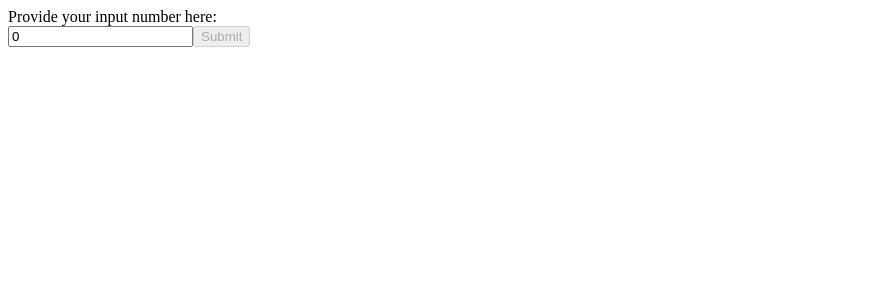
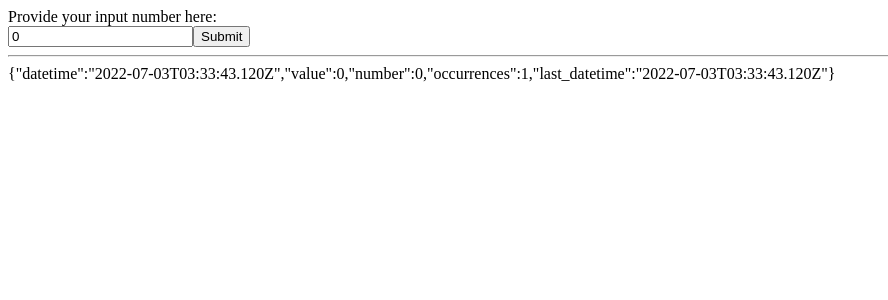
Before and after one commit to dabernathy89/coverfly-vue-sample-app, a Vue app: page / in a window 1280 px wide. Both pictures are taken after a click on the button "Submit". Shown: the top 300 px of the page, without its empty margins (0-888 px from the left). Built offline with nearby package versions, Linux system fonts and the light colour scheme.

Commit message:
Set up calculator

```diff
--- a/src/App.vue
+++ b/src/App.vue
@@ -18,6 +18,12 @@
   <label for="calculator-input">Provide your input number here:</label><br>
   <input id="calculator-input" v-model="input" type="number" />
   <button :disabled="waiting" @click="submit">Submit</button>
+
+  <hr>
+
+  <div v-for="response in store.history">
+    {{ JSON.stringify(response) }}
+  </div>
 </template>
 
 <style>
--- /dev/null
+++ b/src/api.js
@@ -0,0 +1,12 @@
+import calculator from "./calculator";
+
+const api = {
+  async getCalculatedValue(input) {
+    // This is a placeholder for:
+    // const response = await someApiLibrary.request(....);
+    const response = await calculator.calculate(JSON.stringify({input: input}));
+    return response;
+  }
+}
+
+export default api;
--- /dev/null
+++ b/src/calculator.js
@@ -0,0 +1,82 @@
+const database = {};
+
+// difference between:
+// (a) the sum of the squares of the first n natural numbers and (b) the square of the sum of the first n natural numbers, where n is an integer greater than 0 and less than or equal to 100
+
+function sumOfSquares(num) {
+  let sum = 0;
+  for (let i = 1; i <= num; i++) {
+    sum += Math.pow(i, 2);
+  }
+
+  return sum;
+}
+
+function squareOfSums(num) {
+  let sum = 0;
+
+  for (let i = 1; i <= num; i++) {
+    sum += i;
+  }
+
+  return Math.pow(sum, 2);
+}
+
+function getResult(num) {
+  return squareOfSums(num) - sumOfSquares(num);
+}
+
+function addToHistory(input, result, datetime) {
+  if (typeof database[input] === 'undefined') {
+    database[input] = {result: result, history: [datetime]};
+    return;
+  }
+
+  database[input].history.push(datetime);
+}
+
+function validate(num) {
+  if (!Number.isInteger(num) || num < 0 || num > 100) {
+    throw 'Invalid input: number should be between 1 and 100.'
+  }
+}
+
+function buildResponse(now, result, input) {
+  const occurrences = database[input]?.history?.length ?? 1;
+  const last_datetime = occurrences > 1
+    ? database[input].history[occurrences - 2]
+    : now;
+
+  return {
+    datetime: now,
+    value: result,
+    number: input,
+    occurrences: occurrences,
+    last_datetime: last_datetime,
+  }
+}
+
+const calculator = {
+  calculate(body) {
+    const input = JSON.parse(body).input;
+    validate(input);
+
+    const now = new Date();
+    const result = typeof database[input] !== 'undefined'
+      ? database[input].result
+      : getResult(input);
+
+    addToHistory(input, result);
+
+    const response = buildResponse(now, result, input);
+
+    // Imitate HTTP request
+    return new Promise((resolve, reject) => {
+      setTimeout(() => {
+        resolve(response);
+      }, 100);
+    });
+  }
+}
+
+export default calculator;
--- a/src/store.js
+++ b/src/store.js
@@ -1,20 +1,5 @@
 import { defineStore } from 'pinia';
-
-function processInput(input) {
-  const sampleResponse = {
-    datetime: new Date(),
-    value: 123,
-    number: input,
-    occurrences: 5,
-    last_datetime: new Date(),
-  }
-
-  return new Promise((resolve, reject) => {
-    setTimeout(() => {
-      resolve(sampleResponse);
-    }, 5000);
-  });
-}
+import api from './api';
 
 export const useStore = defineStore('main', {
   state() {
@@ -24,7 +9,7 @@ export const useStore = defineStore('main', {
   },
   actions: {
     async handleCalculation(input) {
-      const response = await processInput(input);
+      const response = await api.getCalculatedValue(input);
       this.history.push(response);
     },
   }
```
